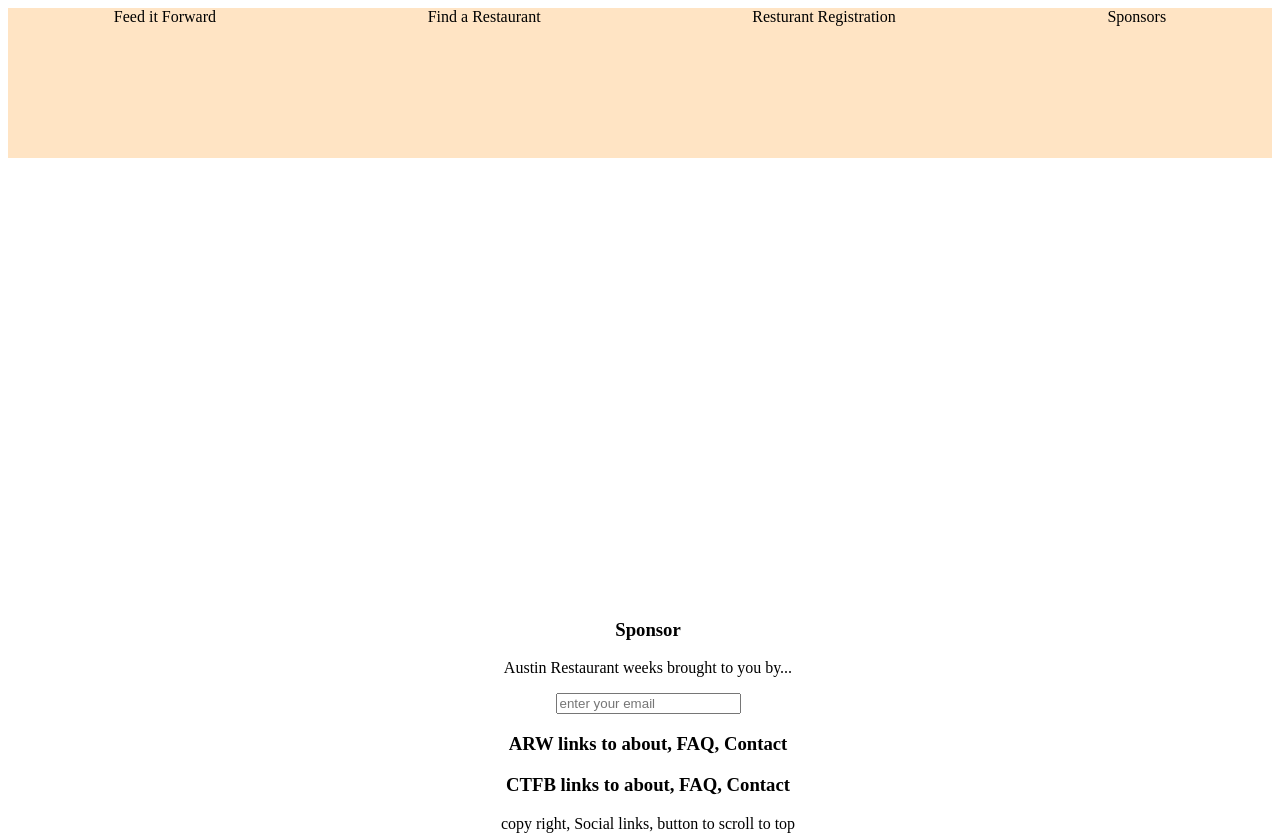
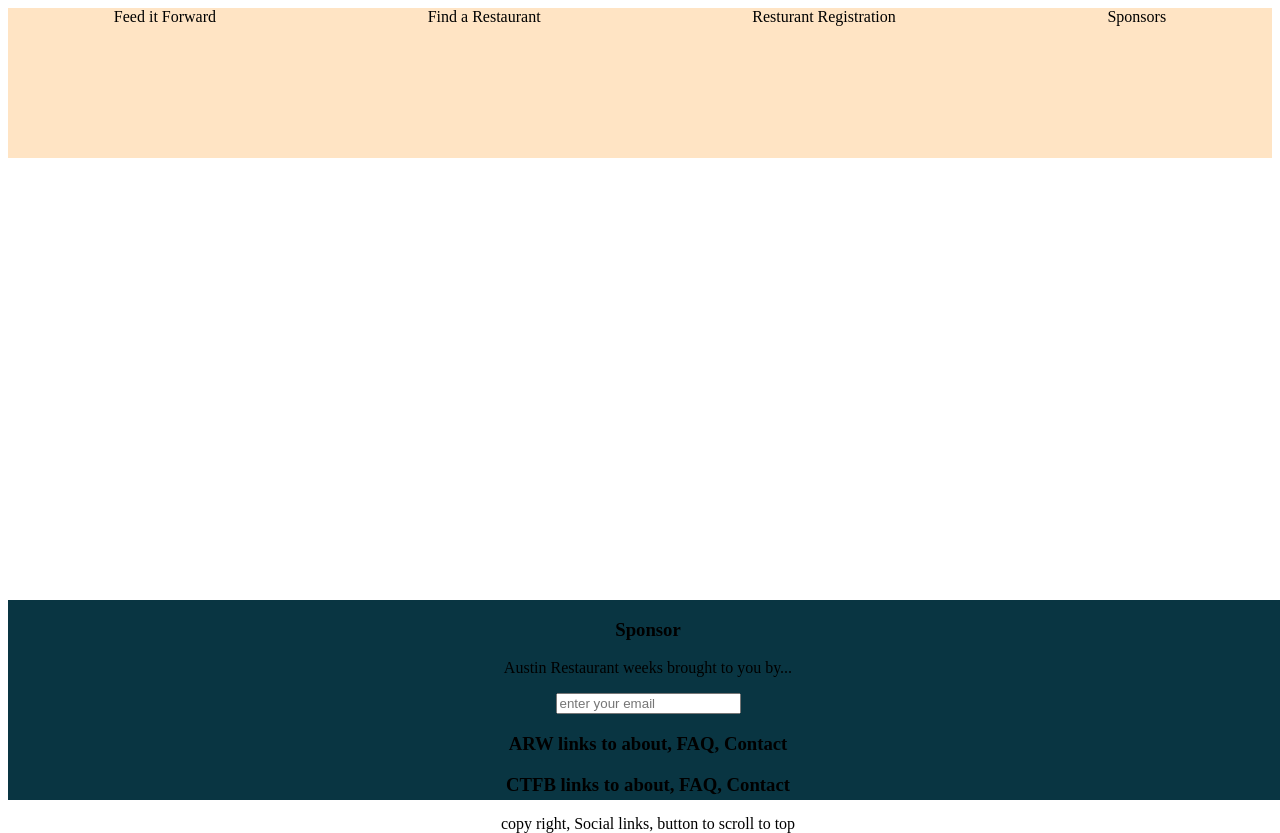
Before and after one commit to ConnerMcCabe/React-Restaurant-Week, a React app in the folder aww-example/: page / in a window 1280 px wide. Built offline with nearby package versions, Linux system fonts and the light colour scheme.

Commit message:
adding to components

```diff
--- a/aww-example/src/App/App.css
+++ b/aww-example/src/App/App.css
@@ -17,4 +17,5 @@ nav {
   position:absolute;
   width:100%;
   bottom:0px;
+  background-color: #093542;
 }
--- a/aww-example/src/Components/Footer.js
+++ b/aww-example/src/Components/Footer.js
@@ -17,6 +17,7 @@ export default class Footer extends Component {
                 </div>
                 <div>copy right, Social links, button to scroll to top</div>
             </div>
+
         )
     }
 }
```
Also changed, not shown: aww-example/README.md, 1 other file.
